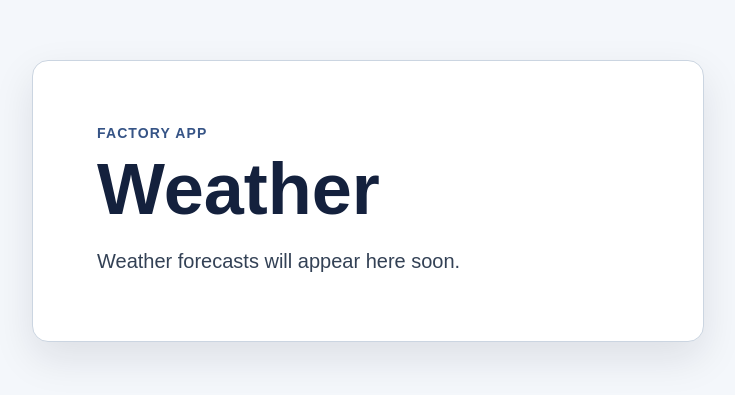
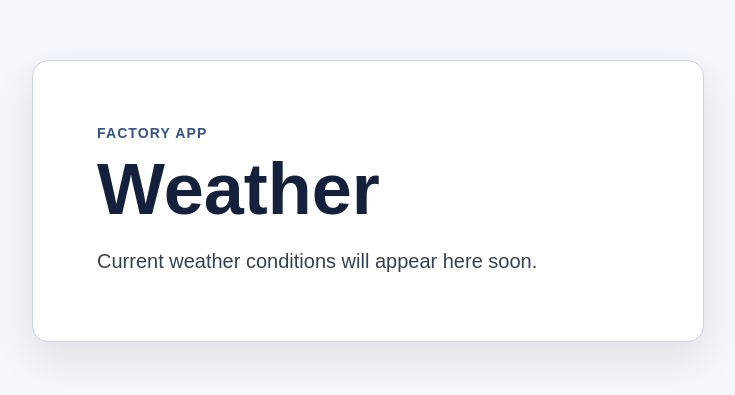
Before and after one commit to ommkar23/factory, a Next.js app in the folder apps/weather/: page / in a window 1280 px wide. Shown: the part 199-594 px from the top of the page, without its empty margins (272-1007 px from the left). Built offline with nearby package versions, Linux system fonts and the light colour scheme.

Commit message:
fix(weather): scope placeholder to current conditions

```diff
--- a/apps/weather/app/page.tsx
+++ b/apps/weather/app/page.tsx
@@ -4,7 +4,7 @@ export default function HomePage() {
       <section aria-labelledby="weather-heading" className="placeholder">
         <p className="eyebrow">Factory app</p>
         <h1 id="weather-heading">Weather</h1>
-        <p>Weather forecasts will appear here soon.</p>
+        <p>Current weather conditions will appear here soon.</p>
       </section>
     </main>
   );
```
Also changed, not shown: 1 other file (tests, documents, lock files or other folders).
